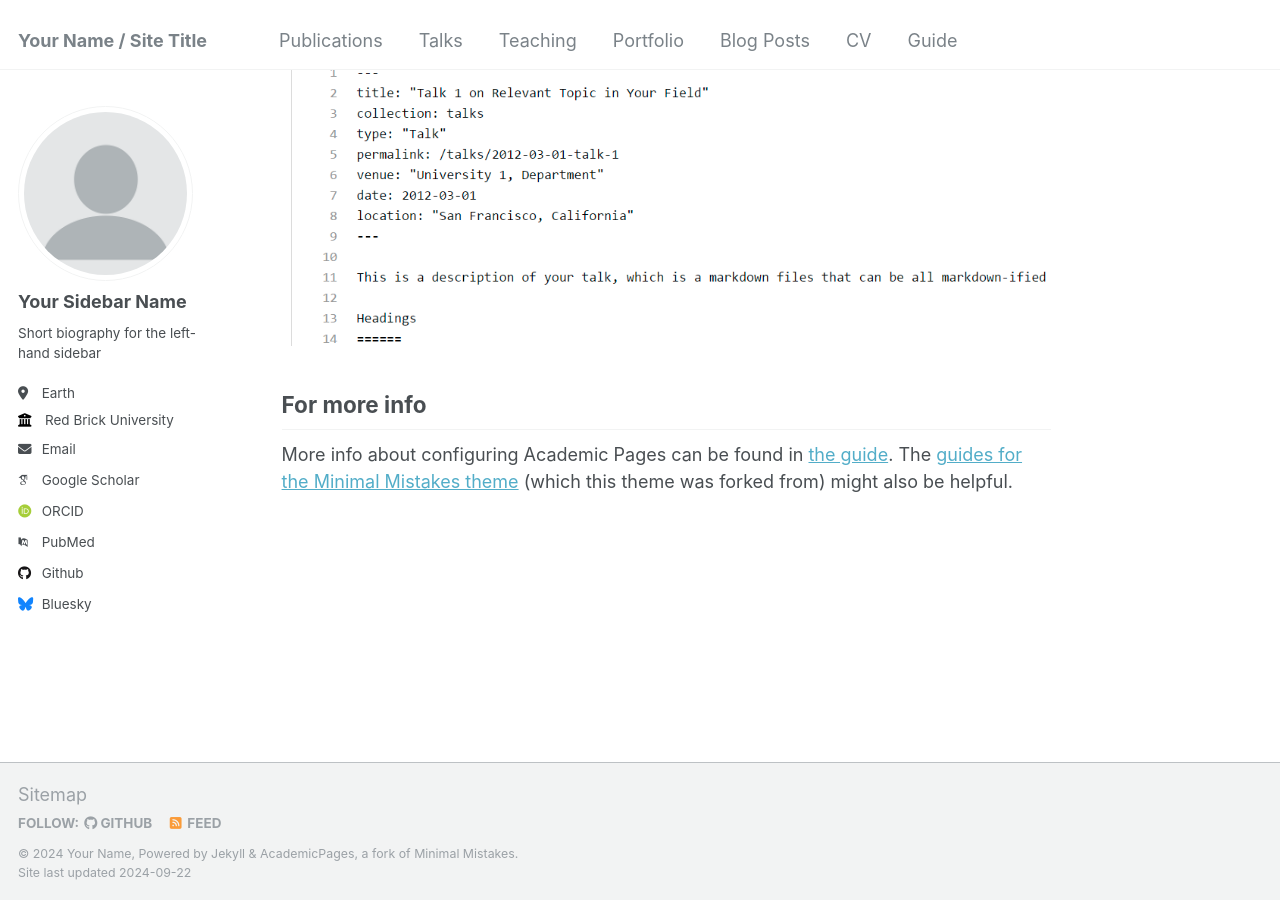
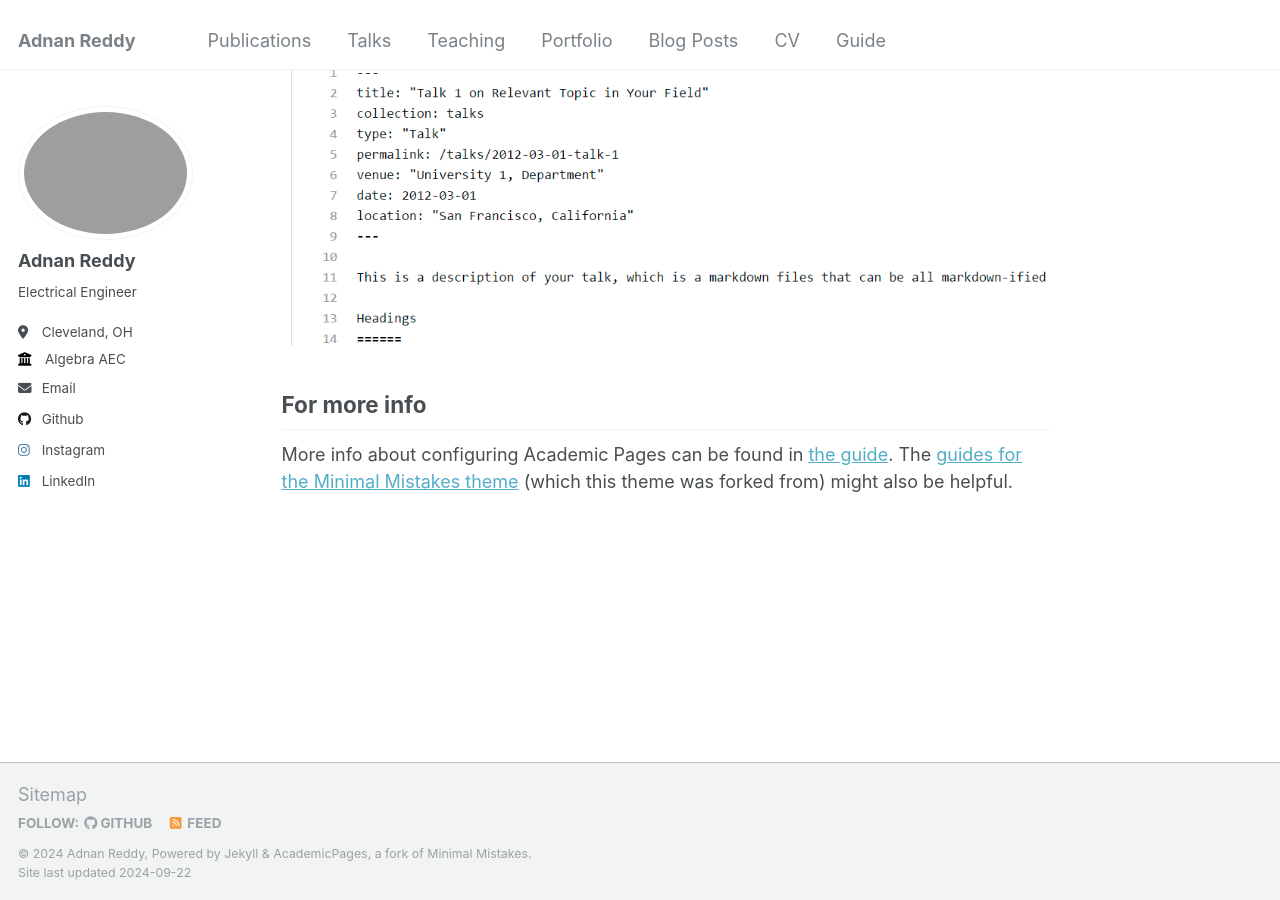
Before and after one commit to adnanreddy/adnanreddy.github.io, a Jekyll site: the page built from _pages/about.md, in a window 1280 px wide and 900 px high, scrolled down 2643 px. Built offline with Jekyll 4.4.1, drawn with Linux system fonts in a browser that asks for light colours; some web fonts are replaced.

Commit message:
Updating config

```diff
--- a/_config.yml
+++ b/_config.yml
@@ -8,56 +8,56 @@
 
 # Basic Site Settings
 locale                   : "en-US"
-title                    : "Your Name / Site Title"
+title                    : "Adnan Reddy"
 title_separator          : "-"
-name                     : &name "Your Name"
+name                     : &name "Adnan Reddy"
 description              : &description "personal description"
-url                      : https://academicpages.github.io # the base hostname & protocol for your site e.g. "https://mmistakes.github.io"
+url                      : https://adnanreddy.github.io # the base hostname & protocol for your site e.g. "https://mmistakes.github.io"
 baseurl                  : "" # the subpath of your site, e.g. "/blog"
-repository               : "academicpages/academicpages.github.io"
+repository               : "adnanreddy/adnanreddy.github.io"
 
 # Site Author - The following control what appear as part of the author content on the side bar.
 #               If a field is blank the icon and link will not appear, otherwise it will be shown.
 #               Additional customization can be done by editing /_includes/author-profile.html
 author:
   # Biographic information
-  avatar           : "profile.png"
-  name             : "Your Sidebar Name"
+  avatar           : "adnan.jpg"
+  name             : "Adnan Reddy"
   pronouns         : # example: "she/her"
-  bio              : "Short biography for the left-hand sidebar"
-  location         : "Earth"
-  employer         : "Red Brick University"
+  bio              : "Electrical Engineer"
+  location         : "Cleveland, OH"
+  employer         : "Algebra AEC"
   uri              : # URL
-  email            : "none@example.org"
+  email            : "adnanreddy.github.io@gmail.com"
 
   # Academic websites
   arxiv            : # URL - Update with the correct link to your profile
-  googlescholar    : "https://scholar.google.com/citations?user=PS_CX0AAAAAJ"
+  googlescholar    : # "https://scholar.google.com/citations?user=PS_CX0AAAAAJ"
   impactstory      : # URL
-  orcid            : "http://orcid.org/yourorcidurl"
+  orcid            : # "http://orcid.org/yourorcidurl"
   semantic         : # URL
-  pubmed           : "https://www.ncbi.nlm.nih.gov/pubmed/?term=john+snow"
+  pubmed           : # "https://www.ncbi.nlm.nih.gov/pubmed/?term=john+snow"
   researchgate     : # URL
 
   # Repositories and software development
   bitbucket        : # Username - Update with your username on the site
   codepen          : # Username
   dribbble         : # Username
-  github           : "academicpages"
+  github           : "adnanreddy"
   kaggle           : # Username
   stackoverflow    : # User number or user number and name (i.e., use "1" or "1/jeff-atwood")
 
   # Social media
-  bluesky          : "bsky.app" # Replace this with you Bluesky username
+  bluesky          : # "bsky.app" # Replace this with you Bluesky username
   facebook         : # Username
   flickr           : # Username
   foursquare       : # Username
   goodreads        : # Username
   google_plus      : # Username
   keybase          : # Username
-  instagram        : # Username
+  instagram        : "adnanreddy"
   lastfm           : # Username
-  linkedin         : # Username
+  linkedin         : "adnan-reddy"
   mastodon         : # URL
   medium           : # URL
   pinterest        : # Username
@@ -76,11 +76,11 @@
 # Publication Category - The following the list of publication categories and their headings
 publication_category:
   books:
-    title: 'Books'
+    title: # 'Books'
   manuscripts:
-    title: 'Journal Articles'
+    title: # 'Journal Articles'
   conferences:
-    title: 'Conference Papers'
+    title: # 'Conference Papers'
 
 # Site Settings
 teaser                   :  # filename of teaser fallback teaser image placed in /images/, .e.g. "500x300.png"
```
